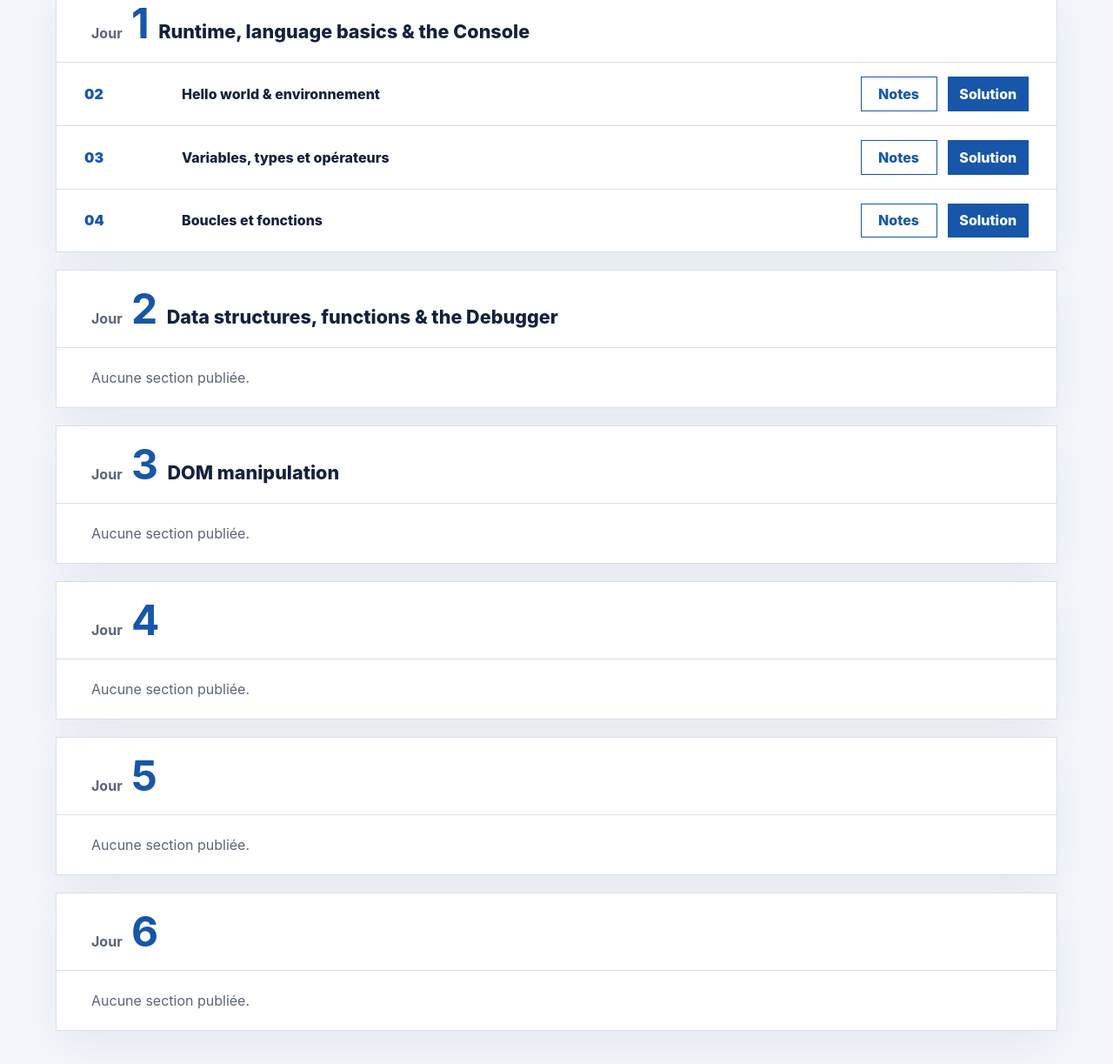
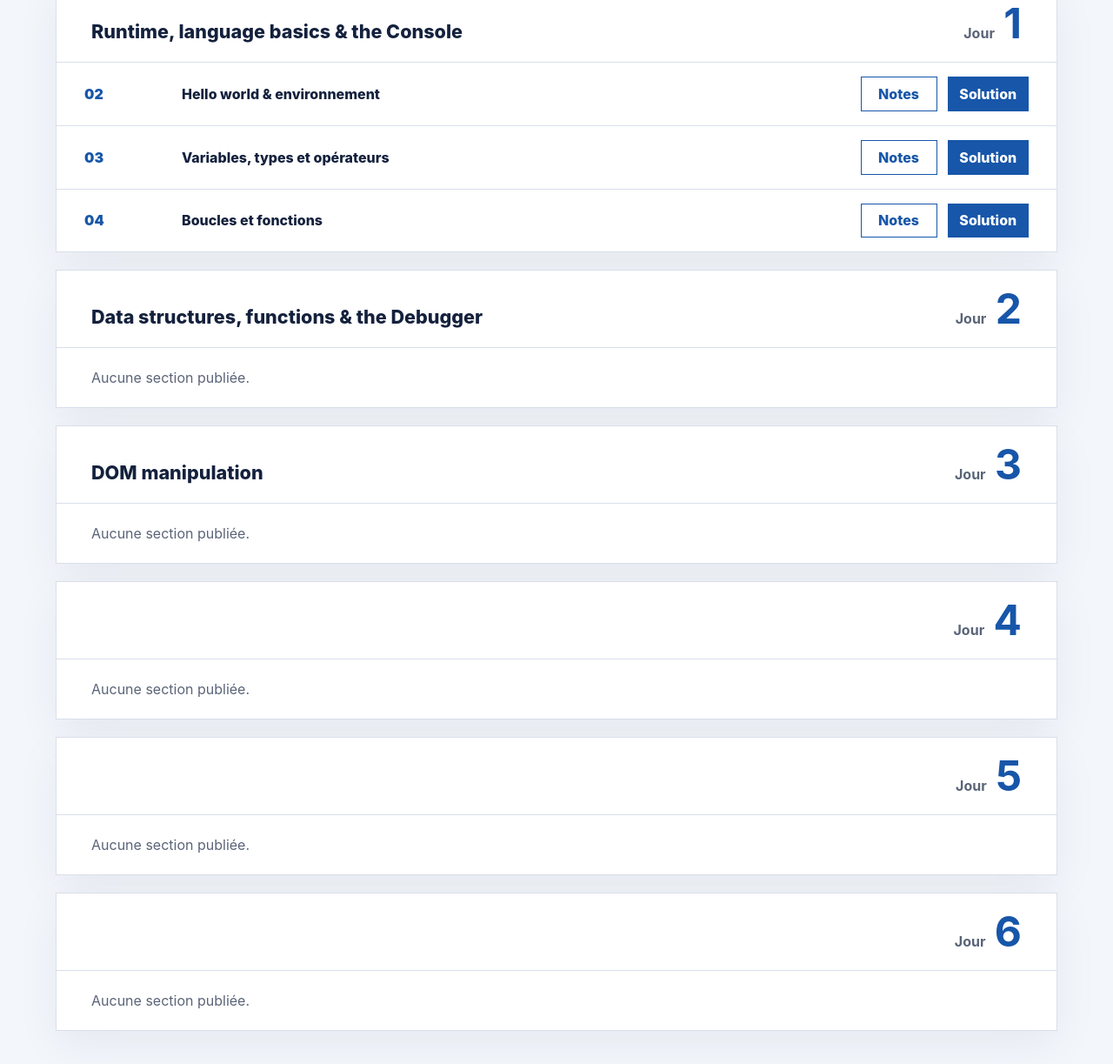
Before and after one commit to Dercetech/intro-to-js-6-days, a plain HTML site: page www/index.html in a window 1280 px wide. Shown: the part 311-1534 px from the top of the page at 87% size. Drawn offline with Linux system fonts and the light colour scheme.

Commit message:
training index - clickable rows and aligned headers

```diff
--- a/www/index.html
+++ b/www/index.html
@@ -16,7 +16,7 @@
     <section class="days" aria-label="Jours de formation">
       <article class="day-card">
         <header class="day-heading">
-          <p>Jour <strong>1</strong> <span class="day-title">Runtime, language basics &amp; the Console</span></p>
+          <p><span class="day-title">Runtime, language basics &amp; the Console</span><span class="day-number">Jour <strong>1</strong></span></p>
         </header>
 
         <div class="table-scroll">
@@ -44,35 +44,35 @@
 
       <article class="day-card day-card-empty">
         <header class="day-heading">
-          <p>Jour <strong>2</strong> <span class="day-title">Data structures, functions &amp; the Debugger</span></p>
+          <p><span class="day-title">Data structures, functions &amp; the Debugger</span><span class="day-number">Jour <strong>2</strong></span></p>
         </header>
         <p class="empty-state">Aucune section publiée.</p>
       </article>
 
       <article class="day-card day-card-empty">
         <header class="day-heading">
-          <p>Jour <strong>3</strong> <span class="day-title">DOM manipulation</span></p>
+          <p><span class="day-title">DOM manipulation</span><span class="day-number">Jour <strong>3</strong></span></p>
         </header>
         <p class="empty-state">Aucune section publiée.</p>
       </article>
 
       <article class="day-card day-card-empty">
         <header class="day-heading">
-          <p>Jour <strong>4</strong></p>
+          <p><span class="day-number">Jour <strong>4</strong></span></p>
         </header>
         <p class="empty-state">Aucune section publiée.</p>
       </article>
 
       <article class="day-card day-card-empty">
         <header class="day-heading">
-          <p>Jour <strong>5</strong></p>
+          <p><span class="day-number">Jour <strong>5</strong></span></p>
         </header>
         <p class="empty-state">Aucune section publiée.</p>
       </article>
 
       <article class="day-card day-card-empty">
         <header class="day-heading">
-          <p>Jour <strong>6</strong></p>
+          <p><span class="day-number">Jour <strong>6</strong></span></p>
         </header>
         <p class="empty-state">Aucune section publiée.</p>
       </article>
--- a/www/styles.css
+++ b/www/styles.css
@@ -64,10 +64,19 @@ h1 {
 .day-heading p {
   display: flex;
   align-items: baseline;
-  gap: .65rem;
+  flex-wrap: wrap;
+  gap: .65rem 1rem;
   margin: 0;
   color: var(--muted);
   font-weight: 750;
+}
+
+.day-number {
+  display: inline-flex;
+  align-items: baseline;
+  gap: .65rem;
+  margin-left: auto;
+  white-space: nowrap;
 }
 
 .day-heading strong {
@@ -98,6 +107,8 @@ h1 {
 .section-table tbody tr:last-child td { border-bottom: 0; }
 .section-table tbody tr:hover { background: var(--blue-soft); }
 
+.section-table tbody tr { position: relative; }
+
 .section-number {
   width: 7rem;
   color: var(--blue);
@@ -108,6 +119,12 @@ h1 {
   color: var(--ink);
   font-weight: 800;
   text-decoration: none;
+}
+
+.section-link::after {
+  position: absolute;
+  inset: 0;
+  content: "";
 }
 
 .section-link:hover { color: var(--blue); }
@@ -121,6 +138,8 @@ h1 {
 .section-actions .action-link + .action-link { margin-left: .75rem; }
 
 .action-link {
+  position: relative;
+  z-index: 1;
   display: inline-flex;
   justify-content: center;
   min-width: 5.5rem;
```
